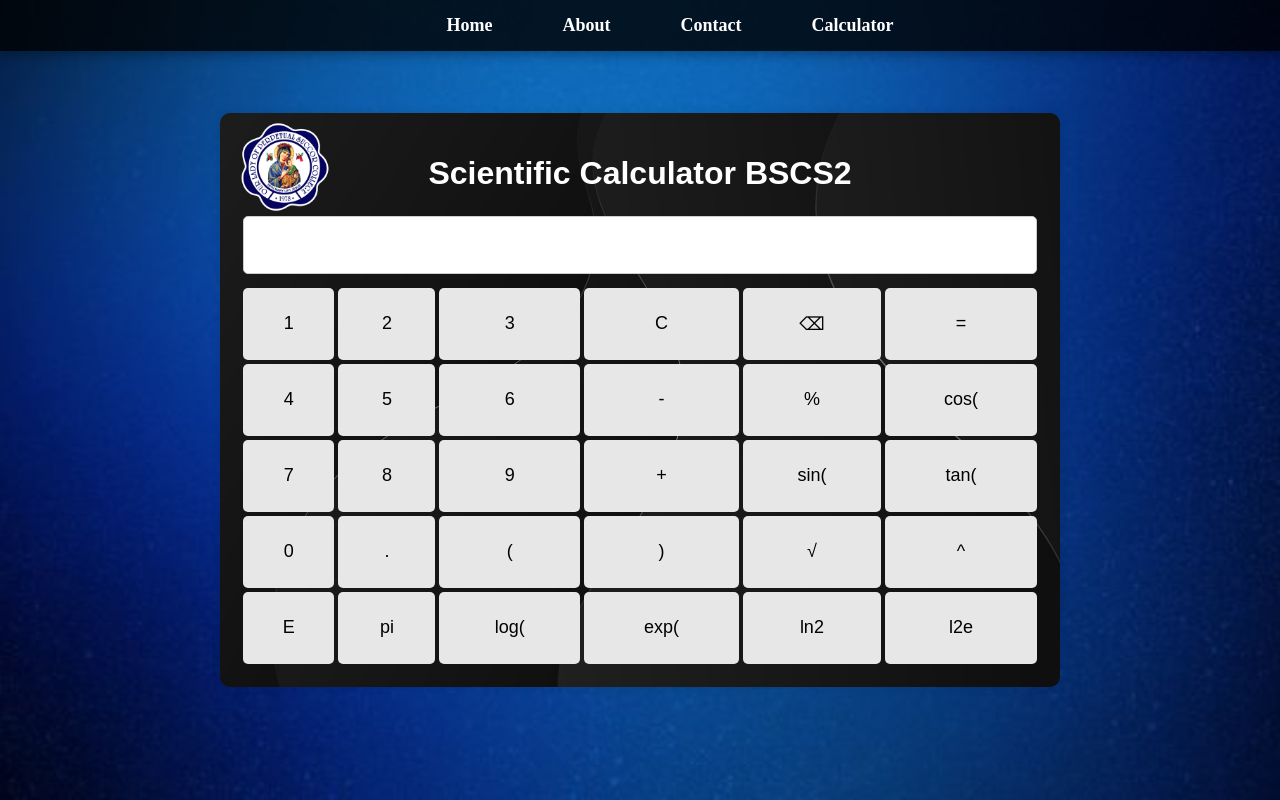
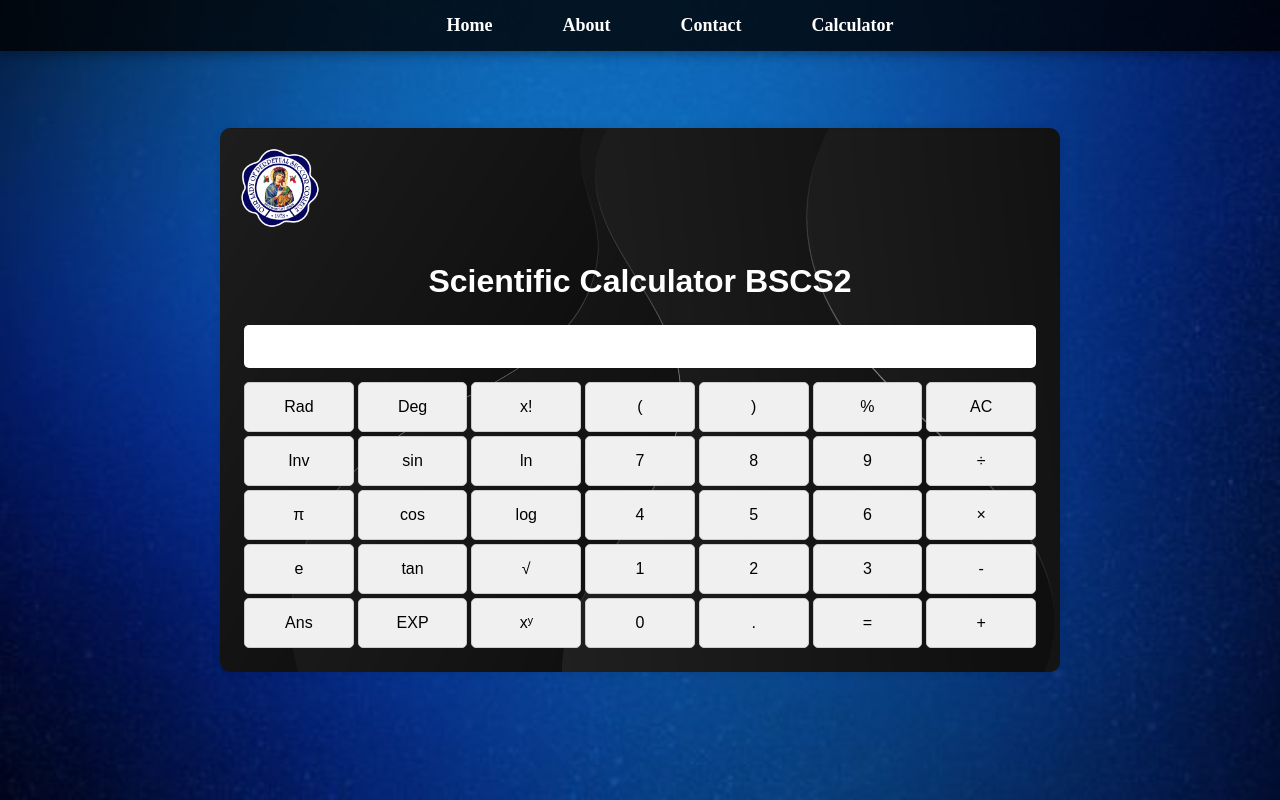
Before and after one commit to Terddy03/OSCALC, a plain HTML site: page calculator.html in a window 1280 px wide. Drawn offline with nearby package versions, Linux system fonts and the light colour scheme; a web font is replaced by a local one.

Commit message:
Updated calculator files

```diff
--- a/calculator.html
+++ b/calculator.html
@@ -34,47 +34,52 @@
         <form>
             <table>
                 <tr>
-                    <td colspan="6"><input id="display" class="display-input" type="text" readonly></td>
+                    <td colspan="7"><input id="display" class="display-input" type="text" readonly></td>
                 </tr>
                 <tr>
+                    <td><input type="button" value="Rad" onclick="display.value += 'rad('"></td>
+                    <td><input type="button" value="Deg" onclick="display.value += 'deg('"></td>
+                    <td><input type="button" value="x!" onclick="factorial()"></td>
+                    <td><input type="button" value="(" onclick="display.value += '('"></td>
+                    <td><input type="button" value=")" onclick="display.value += ')'"></td>
+                    <td><input type="button" value="%" onclick="display.value += '%'"></td>
+                    <td><input type="button" value="AC" onclick="clearDisplay()"></td>
+                </tr>
+                <tr>
+                    <td><input type="button" value="Inv" onclick="inverse()"></td>
+                    <td><input type="button" value="sin" onclick="display.value += 'sin('"></td>
+                    <td><input type="button" value="ln" onclick="display.value += 'log('"></td>
+                    <td><input type="button" value="7" onclick="display.value += '7'"></td>
+                    <td><input type="button" value="8" onclick="display.value += '8'"></td>
+                    <td><input type="button" value="9" onclick="display.value += '9'"></td>
+                    <td><input type="button" value="÷" onclick="display.value += '/'"></td>
+                </tr>
+                <tr>
+                    <td><input type="button" value="π" onclick="pi()"></td>
+                    <td><input type="button" value="cos" onclick="display.value += 'cos('"></td>
+                    <td><input type="button" value="log" onclick="display.value += 'log10('"></td>
+                    <td><input type="button" value="4" onclick="display.value += '4'"></td>
+                    <td><input type="button" value="5" onclick="display.value += '5'"></td>
+                    <td><input type="button" value="6" onclick="display.value += '6'"></td>
+                    <td><input type="button" value="×" onclick="display.value += '*'"></td>
+                </tr>
+                <tr>
+                    <td><input type="button" value="e" onclick="e()"></td>
+                    <td><input type="button" value="tan" onclick="display.value += 'tan('"></td>
+                    <td><input type="button" value="√" onclick="display.value += 'sqrt('"></td>
                     <td><input type="button" value="1" onclick="display.value += '1'"></td>
                     <td><input type="button" value="2" onclick="display.value += '2'"></td>
                     <td><input type="button" value="3" onclick="display.value += '3'"></td>
-                    <td><input type="button" value="C" onclick="display.value = ''"></td>
-                    <td><input type="button" value="⌫" onclick="backspace()"></td>
-                    <td><input type="button" value="=" onclick="calculate()"></td>
+                    <td><input type="button" value="-" onclick="display.value += '-'"></td>
                 </tr>
                 <tr>
-                    <td><input type="button" value="4" onclick="display.value += '4'"></td>
-                    <td><input type="button" value="5" onclick="display.value += '5'"></td>
-                    <td><input type="button" value="6" onclick="display.value += '6'"></td>
-                    <td><input type="button" value="-" onclick="display.value += '-'"></td>
-                    <td><input type="button" value="%" onclick="display.value += '%'"></td>
-                    <td><input type="button" value="cos(" onclick="display.value += 'cos('"></td>
-                </tr>
-                <tr>
-                    <td><input type="button" value="7" onclick="display.value += '7'"></td>
-                    <td><input type="button" value="8" onclick="display.value += '8'"></td>
-                    <td><input type="button" value="9" onclick="display.value += '9'"></td>
-                    <td><input type="button" value="+" onclick="display.value += '+'"></td>
-                    <td><input type="button" value="sin(" onclick="display.value += 'sin('"></td>
-                    <td><input type="button" value="tan(" onclick="display.value += 'tan('"></td>
-                </tr>
-                <tr>
+                    <td><input type="button" value="Ans" onclick="answer()"></td>
+                    <td><input type="button" value="EXP" onclick="display.value += 'exp('"></td>
+                    <td><input type="button" value="xʸ" onclick="display.value += '^'"></td>
                     <td><input type="button" value="0" onclick="display.value += '0'"></td>
                     <td><input type="button" value="." onclick="display.value += '.'"></td>
-                    <td><input type="button" value="(" onclick="display.value += '('"></td>
-                    <td><input type="button" value=")" onclick="display.value += ')'"></td>
-                    <td><input type="button" value="√" onclick="squareRoot()"></td>
-                    <td><input type="button" value="^" onclick="power()"></td>
-                </tr>
-                <tr>
-                    <td><input type="button" value="E" onclick="e()"></td>
-                    <td><input type="button" value="pi" onclick="pi()"></td>
-                    <td><input type="button" value="log(" onclick="base10Log()"></td>
-                    <td><input type="button" value="exp(" onclick="display.value += 'exp('"></td>
-                    <td><input type="button" value="ln2" onclick="display.value += Math.LN2"></td>
-                    <td><input type="button" value="l2e" onclick="display .value += Math.LN2"></td>
+                    <td><input type="button" value="=" onclick="calculate()"></td>
+                    <td><input type="button" value="+" onclick="display.value += '+'"></td>
                 </tr>
             </table>
         </form>
--- a/script.js
+++ b/script.js
@@ -82,3 +82,30 @@ function backspace() {
     let display = document.getElementById("display");
     display.value = display.value.slice(0, -1);
 }
+
+function pi() {
+    display.value += Math.PI;
+}
+
+function e() {
+    display.value += Math.E;
+}
+
+function factorial() {
+    // Add factorial implementation
+    let n = parseInt(display.value);
+    let result = 1;
+    for(let i = 2; i <= n; i++) {
+        result *= i;
+    }
+    display.value = result;
+}
+
+function inverse() {
+    display.value = 1 / parseFloat(display.value);
+}
+
+function answer() {
+    // Implement to show the last answer
+    // You'll need to store the last result somewhere
+}
--- a/style.css
+++ b/style.css
@@ -31,73 +31,47 @@ h1 {
 }
 
 table {
-    width: 100%; /* Full width for the table */
+    width: 100%;
+    border-spacing: 4px;
+    table-layout: fixed;
+}
+
+td {
+    padding: 0;
+    width: calc(100% / 7); /* Ensure equal width for all columns */
 }
 
 input[type="button"] {
-    width: 100%; /* Keep button width responsive */
-    height: 72px; /* Set a new height for buttons (20% larger than the previous height of 60px) */
-    padding: 10px; /* Adjust padding for better appearance */
-    font-size: 18px; /* Font size for buttons */
-    border: none; /* Remove border */
-    border-radius: 5px; /* Rounded corners */
-    cursor: pointer; /* Pointer cursor on hover */
-    background-color: #e7e7e7; /* Button background color */
-    transition: background-color 0.3s; /* Smooth transition for hover effect */
+    width: 100%;
+    padding: 15px 0;
+    margin: 0;
+    border: 1px solid #ccc;
+    border-radius: 5px;
+    background-color: #f0f0f0;
+    font-size: 16px;
+    cursor: pointer;
 }
 
 input[type="button"]:hover {
-    background-color: #d4d4d4; /* Darker color on hover */
+    background-color: #e0e0e0;
 }
 
 .display-input {
-    width: auto; /* Allow width to adjust based on content */
-    min-width: 100%; /* Ensures it takes full width initially */
-    max-width: 100%; /* Prevents it from exceeding container width */
-    padding: 14px; /* Adds padding for better appearance */
-    font-size: 24px; /* Increases font size for better visibility */
-    border: 1px solid #ccc; /* Border styling */
-    border-radius: 5px; /* Rounded corners */
-    margin-bottom: 10px; /* Space below the display */
-    box-sizing: border-box; /* Ensures padding and border are included in width */
-
+    width: 100%;
+    box-sizing: border-box;
+    padding: 10px;
+    margin-bottom: 10px;
+    text-align: right;
+    font-size: 20px;
+    border: none;
+    border-radius: 5px;
 }
 
-/* Media Queries for Responsiveness */
-@media (max-width: 768px) {
-    .container {
-        padding: 15px; /* Reduce padding for smaller screens */
-    }
-
-    input[type="button"] {
-        padding: 12px; /* Adjust button padding for smaller screens */
-        font-size: 16px; /* Adjust font size for smaller screens */
-    }
-
-    .display-input {
-        font-size: 20px; /* Adjust font size for the display input */
-    }
-}
-
-@media (max-width: 480px) {
-    input[type="button"] {
-        padding: 10px; /* Further reduce button padding */
-        font-size: 14px; /* Further adjust font size */
-    }
-
-    .display-input {
-        font-size: 18px; /* Further adjust font size for the display input */
-    }
-}
+/* Logo styling */
 .logo {
-    position: absolute; /* Position the logo absolutely within the container */
-    top: 1.5%; /* Adjust vertical positioning as needed */
-    left: 20px; /* Space from the left edge */
-    height: auto; /* Maintain aspect ratio */
-    width: 15%; /* Set width as a percentage of the container */
-    max-width: 90px; /* Optional: Set a maximum width for larger screens */
-    z-index: 2; /* Ensure the logo is above other elements */
-    opacity: calc();
+    max-width: 80px;
+    height: auto;
+    margin-bottom: 10px;
 }
 
 .notification {
```
